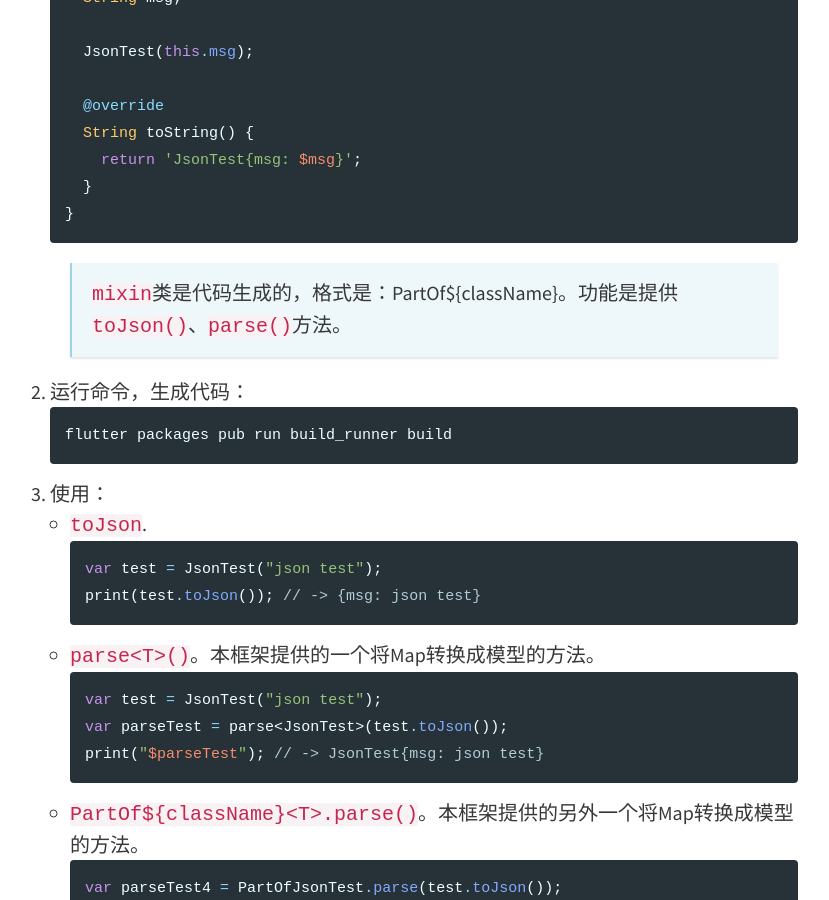
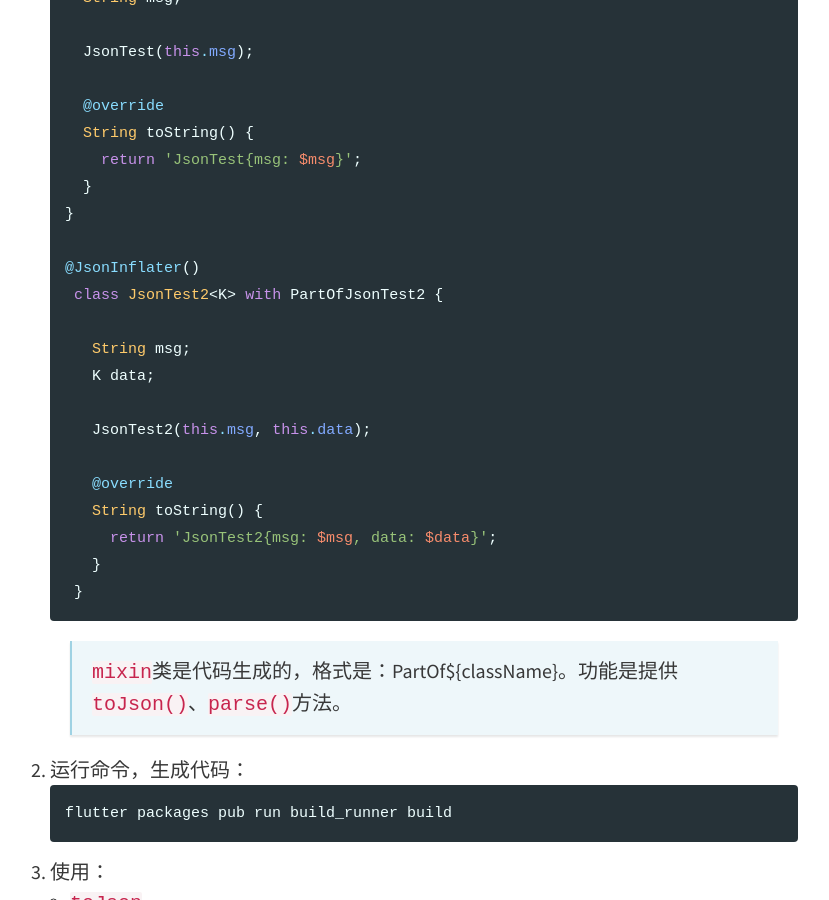
Before and after one commit to ejin66/ejin66.github.io, a Jekyll site: the page built from _posts/2019-02-25-flutter-json-serialize-generics.md, in a window 1280 px wide and 900 px high, scrolled down 5073 px. Shown: the whole window, without its empty margins (226-1055 px from the left). Built offline with Jekyll 4.4.1, drawn with Linux system fonts in a browser that asks for light colours.

Commit message:
Update 2019-02-25-flutter-json-serialize-generics.md

````diff
--- a/_posts/2019-02-25-flutter-json-serialize-generics.md
+++ b/_posts/2019-02-25-flutter-json-serialize-generics.md
@@ -196,6 +196,20 @@ main() {
        return 'JsonTest{msg: $msg}';
      }
    }
+
+   @JsonInflater()
+    class JsonTest2<K> with PartOfJsonTest2 {
+
+      String msg;
+      K data;
+
+      JsonTest2(this.msg, this.data);
+
+      @override
+      String toString() {
+        return 'JsonTest2{msg: $msg, data: $data}';
+      }
+    }
    ```
 
    > `mixin`类是代码生成的，格式是：PartOf${className}。功能是提供`toJson()`、`parse()`方法。
````
